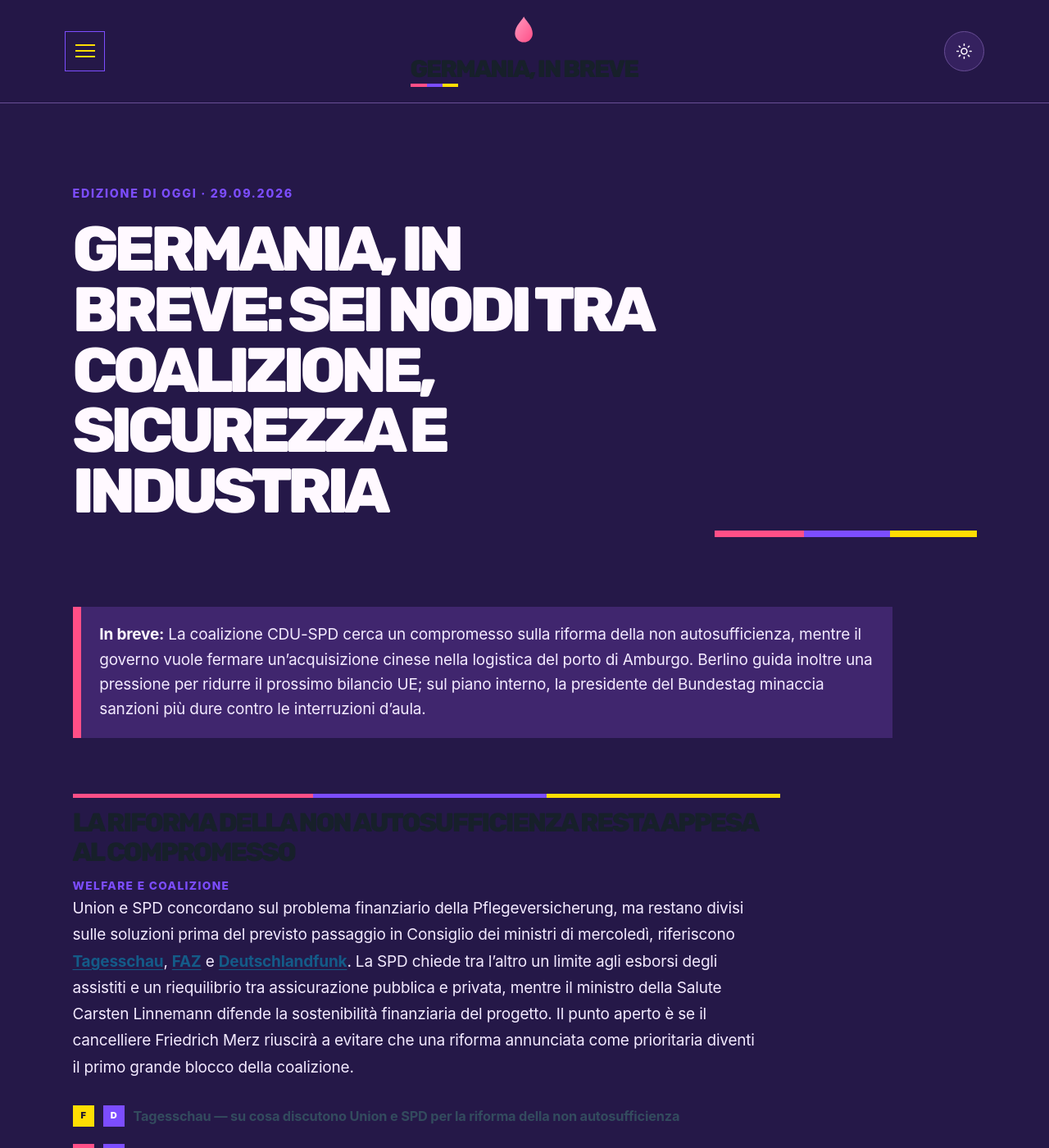
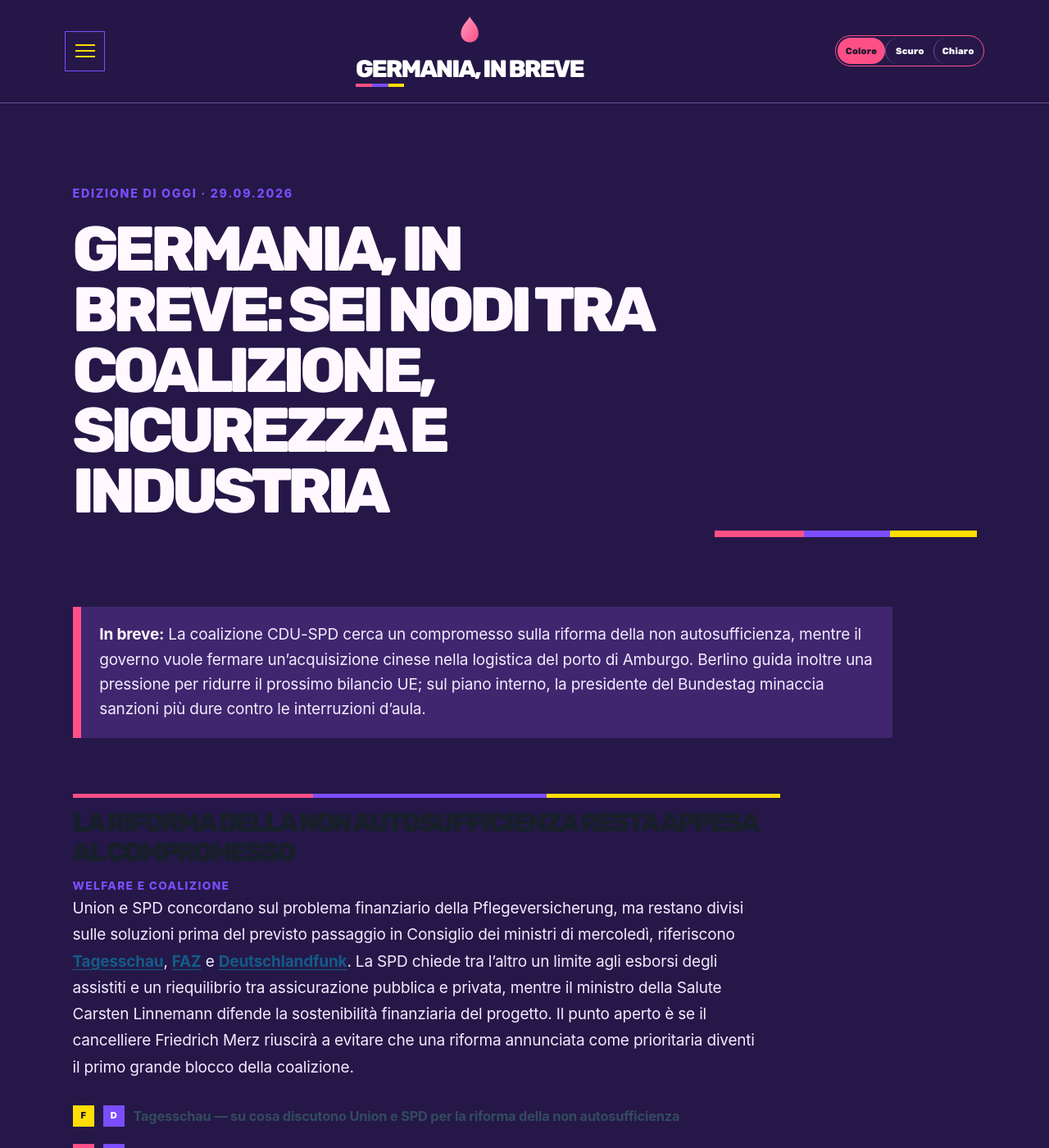
Before and after one commit to ottoottone/prj-news-mattino, a Jekyll site: the page built from index.html, in a window 1280 px wide and 1400 px high. Shown: the whole window at 82% size. Built offline with Jekyll 4.4.1, drawn with Linux system fonts in a browser that asks for light colours; some web fonts are replaced; the list of posts is cut into pages by our own code.

Commit message:
Add visible three-state theme slider

```diff
--- a/_layouts/default.html
+++ b/_layouts/default.html
@@ -25,10 +25,11 @@
             </h3>
             <div class="masthead-actions">
               <div class="theme-menu">
-                  <button id="theme-menu-toggle" class="icon-button theme-menu-toggle" type="button" aria-label="Passa al tema scuro" title="Passa al tema scuro">
-                  <svg class="theme-toggle-icon" viewBox="0 0 24 24" aria-hidden="true"><path d="M20.5 14.5A8.5 8.5 0 0 1 9.5 3.5 8.5 8.5 0 1 0 20.5 14.5Z"></path></svg>
-                  <span class="sr-only">Passa al tema scuro</span>
-                </button>
+                <div id="theme-switcher" class="theme-switcher" role="group" aria-label="Tema" data-mode="color">
+                  <button class="theme-option" type="button" data-theme-mode="color" aria-pressed="true" title="Tema colorato">Colore</button>
+                  <button class="theme-option" type="button" data-theme-mode="dark" aria-pressed="false" title="Tema scuro">Scuro</button>
+                  <button class="theme-option" type="button" data-theme-mode="light" aria-pressed="false" title="Tema chiaro">Chiaro</button>
+                </div>
               </div>
             </div>
           </div>
--- a/assets/css/briefing.css
+++ b/assets/css/briefing.css
@@ -407,3 +407,20 @@ body { background:#f7f7f5; color:#202b35; }
 /* Final mode treatment: only Color uses multicolor bars. */
 .theme-nord-dark .content-first-header:after, .theme-nord-dark .briefing-issue-header:after, .theme-nord-dark .briefing-item h2:before, .theme-nord-dark .sidebar:before, .theme-nord-light .content-first-header:after, .theme-nord-light .briefing-issue-header:after, .theme-nord-light .briefing-item h2:before, .theme-nord-light .sidebar:before, .theme-nord-dark .masthead-wordmark::after, .theme-nord-light .masthead-wordmark::after { background:var(--neon-pink); }
 .theme-nord-color .content-first-header:after, .theme-nord-color .briefing-issue-header:after, .theme-nord-color .briefing-item h2:before, .theme-nord-color .sidebar:before, .theme-nord-color .masthead-wordmark::after { background:linear-gradient(90deg,var(--neon-pink) 0 34%,var(--neon-violet) 34% 67%,var(--neon-sun) 67%); }
+
+/* Visible three-state theme slider. */
+.theme-nord-color .masthead-wordmark, .theme-nord-color .masthead-byline { color:#fff; }
+.theme-switcher { --slider-index:0; position:relative; display:grid; grid-template-columns:repeat(3,1fr); width:9.6rem; height:2rem; padding:2px; background:var(--neon-plum); border:1px solid var(--neon-violet); border-radius:999px; isolation:isolate; }
+.theme-switcher::before { content:""; position:absolute; z-index:-1; top:2px; bottom:2px; left:2px; width:calc((100% - 4px) / 3); border-radius:999px; background:var(--neon-pink); transform:translateX(calc(var(--slider-index) * 100%)); transition:transform .2s ease, background .2s ease; }
+.theme-switcher[data-mode="color"] { --slider-index:0; }
+.theme-switcher[data-mode="dark"] { --slider-index:1; }
+.theme-switcher[data-mode="light"] { --slider-index:2; }
+.theme-option { appearance:none; border:0; background:transparent; color:#fff9ff; border-radius:999px; padding:0 .25rem; font:800 .58rem/1 Rubik,Arial,sans-serif; letter-spacing:.02em; cursor:pointer; }
+.theme-option[aria-pressed="true"] { color:#21172f; }
+.theme-option:focus-visible { outline:2px solid var(--neon-sun); outline-offset:2px; }
+.theme-nord-light .theme-switcher { background:#fff; border-color:#6240d5; }
+.theme-nord-light .theme-option { color:#5a36c5; }
+.theme-nord-light .theme-option[aria-pressed="true"] { color:#21172f; }
+.theme-nord-dark .theme-option { color:#fff9ff; }
+.theme-nord-color .theme-switcher { border-color:var(--neon-pink); }
+@media (max-width:700px) { .theme-switcher { width:7.4rem; height:1.8rem; } .theme-option { font-size:.5rem; } }
--- a/assets/js/script.js
+++ b/assets/js/script.js
@@ -126,68 +126,43 @@
   };
 })(document);
 
-// Three-mode color theme toggle: color, dark, light.
+// Three-mode color theme control with a visible slider.
 (function(document) {
   var root = document.documentElement;
-  var menuToggle = document.querySelector('#theme-menu-toggle');
-  if (!menuToggle) return;
+  var switcher = document.querySelector('#theme-switcher');
+  if (!switcher) return;
+  var options = Array.prototype.slice.call(switcher.querySelectorAll('[data-theme-mode]'));
   var lightClass = 'theme-nord-light';
   var darkClass = 'theme-nord-dark';
   var colorClass = 'theme-nord-color';
   var modeKey = 'theme';
-  var storedMode = null;
   var modes = ['color', 'dark', 'light'];
 
-  function read(key, valid) {
-    try {
-      var v = localStorage.getItem(key);
-      return valid.indexOf(v) !== -1 ? v : null;
-    } catch (e) {
-      return null;
-    }
-  }
-
-  function write(key, value) {
-    try { localStorage.setItem(key, value); } catch (e) {}
-  }
-
+  function read(key) { try { var v = localStorage.getItem(key); return modes.indexOf(v) !== -1 ? v : null; } catch (e) { return null; } }
+  function write(key, value) { try { localStorage.setItem(key, value); } catch (e) {} }
   function currentMode() {
     if (root.classList.contains(darkClass)) return 'dark';
     if (root.classList.contains(lightClass)) return 'light';
     return 'color';
   }
-
-  function nextMode(mode) {
-    return modes[(modes.indexOf(mode) + 1) % modes.length];
-  }
-
-  function modeLabel(mode) {
-    return mode === 'color' ? 'Passa al tema scuro' : mode === 'dark' ? 'Passa al tema chiaro' : 'Passa al tema colorato';
-  }
-
   function applyTheme(mode, persist) {
     root.classList.remove(lightClass, darkClass, colorClass);
     root.classList.add(mode === 'dark' ? darkClass : mode === 'light' ? lightClass : colorClass);
-    if (persist) { storedMode = mode; write(modeKey, mode); }
-    var label = modeLabel(mode);
-    menuToggle.setAttribute('aria-label', label);
-    menuToggle.setAttribute('title', label);
-    menuToggle.innerHTML = mode === 'dark'
-      ? '<svg class="theme-toggle-icon" viewBox="0 0 24 24" aria-hidden="true"><circle cx="12" cy="12" r="4"></circle><path d="M12 2v2M12 20v2M4.93 4.93l1.41 1.41M17.66 17.66l1.41 1.41M2 12h2M20 12h2M4.93 19.07l1.41-1.41M17.66 6.34l1.41-1.41"></path></svg><span class="sr-only">'+label+'</span>'
-      : mode === 'light'
-        ? '<svg class="theme-toggle-icon" viewBox="0 0 24 24" aria-hidden="true"><path d="M20.5 14.5A8.5 8.5 0 0 1 9.5 3.5 8.5 8.5 0 1 0 20.5 14.5Z"></path></svg><span class="sr-only">'+label+'</span>'
-        : '<svg class="theme-toggle-icon" viewBox="0 0 24 24" aria-hidden="true"><circle cx="12" cy="12" r="4"></circle><path d="M12 2v2M12 20v2M4.93 4.93l1.41 1.41M17.66 17.66l1.41 1.41M2 12h2M20 12h2M4.93 19.07l1.41-1.41M17.66 6.34l1.41-1.41"></path></svg><span class="sr-only">'+label+'</span>';
-
+    switcher.setAttribute('data-mode', mode);
+    options.forEach(function(option) {
+      option.setAttribute('aria-pressed', option.getAttribute('data-theme-mode') === mode ? 'true' : 'false');
+    });
+    if (persist) write(modeKey, mode);
     var giscusFrame = document.querySelector('iframe.giscus-frame');
     if (giscusFrame && giscusFrame.contentWindow) {
       giscusFrame.contentWindow.postMessage({ giscus: { setConfig: { theme: mode === 'dark' ? 'dark' : 'light' } } }, 'https://giscus.app');
     }
   }
-
-  menuToggle.addEventListener('click', function() { applyTheme(nextMode(currentMode()), true); });
-  storedMode = read(modeKey, modes);
-  applyTheme(storedMode || 'color', false);
-  window.__toggleMode = function() { applyTheme(nextMode(currentMode()), true); };
+  options.forEach(function(option) {
+    option.addEventListener('click', function() { applyTheme(option.getAttribute('data-theme-mode'), true); });
+  });
+  applyTheme(read(modeKey) || 'color', false);
+  window.__toggleMode = function() { applyTheme(modes[(modes.indexOf(currentMode()) + 1) % modes.length], true); };
 })(document);
 
 (function(document) {
```
